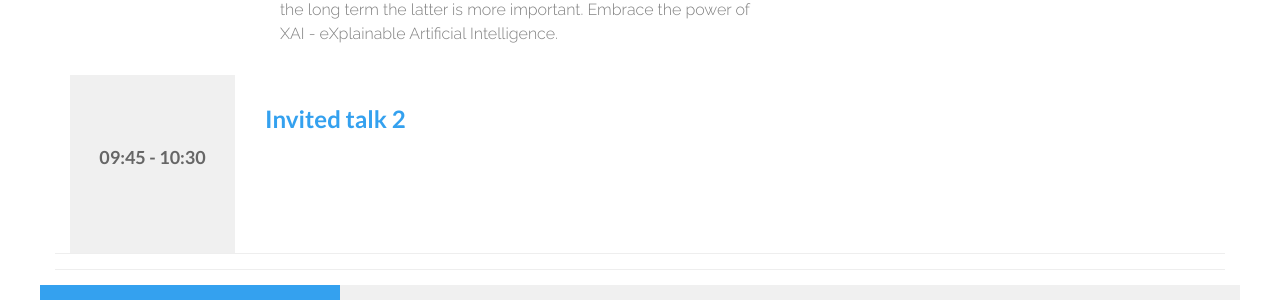
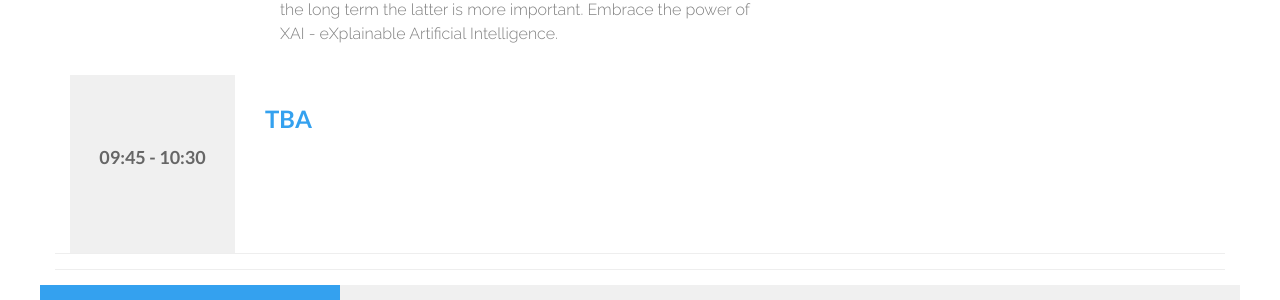
Before and after one commit to nlpday/nlpday-19, a Jekyll site: the page built from index.html, in a window 1280 px wide and 900 px high, scrolled down 2689 px. Shown: the part 156-456 px from the top of the window. Built offline with Jekyll 4.4.1, drawn with Linux system fonts in a browser that asks for light colours; nearby versions of some CDN libraries; library files that are not in the unit come from our copies.

Commit message:
Update schedule.html

```diff
--- a/_includes/index/schedule.html
+++ b/_includes/index/schedule.html
@@ -85,7 +85,7 @@
                                 </div>
                                 <div class="col-md-8 col-xs-12 col-sm-6">
                                     <div class="desc-inner">
-                                        <h3>Invited talk 2</h3>
+                                        <h3>TBA</h3>
                                     </div>
                                 </div>
                             </div>
```
